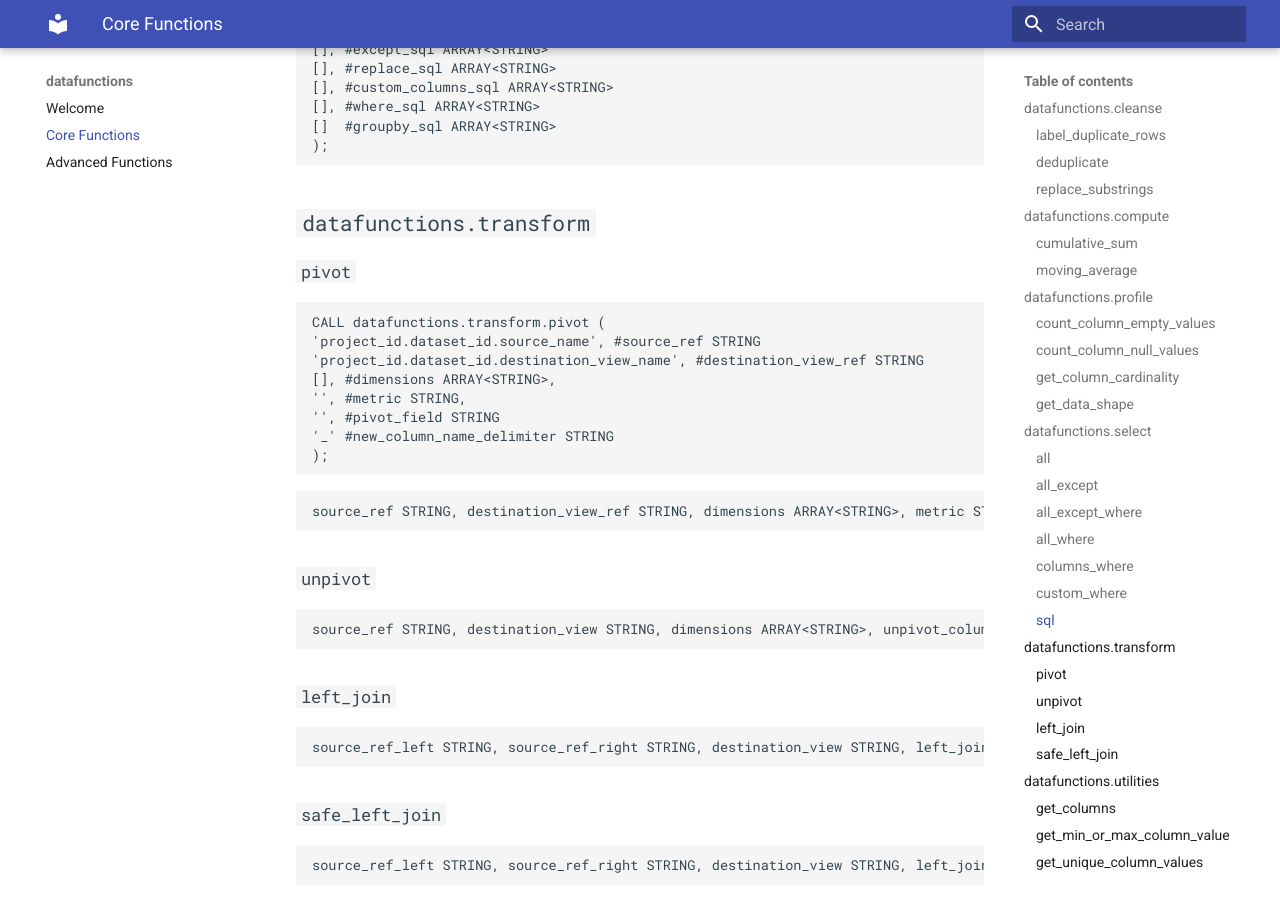
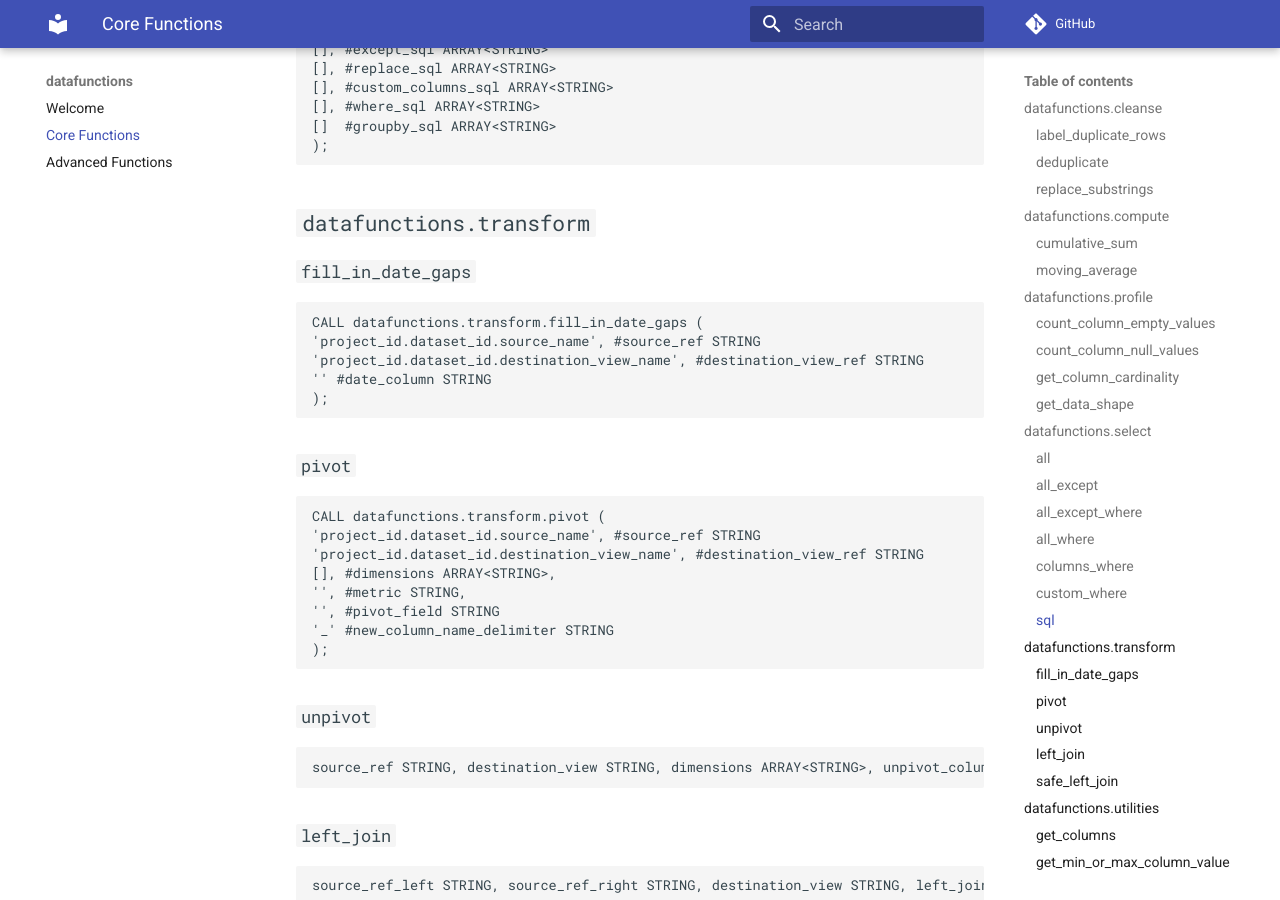
Before and after one commit to datafunctions/datafunctions.github.io, an MkDocs documentation site: the page built from docs/core_functions.md, in a window 1280 px wide and 900 px high, scrolled down 2985 px. Built offline with MkDocs 1.6.1 and Material for MkDocs 9.7.7, drawn with Linux system fonts in a browser that asks for light colours; comment, search, counter and statistics services are not loaded.

Commit message:
core function updates

````diff
--- a/docs/core_functions.md
+++ b/docs/core_functions.md
@@ -96,8 +96,17 @@ CALL datafunctions.select.sql (
 ```
 
 ##`datafunctions.transform`
+###`fill_in_date_gaps`
+``` SQL
+CALL datafunctions.transform.fill_in_date_gaps (
+'project_id.dataset_id.source_name', #source_ref STRING
+'project_id.dataset_id.destination_view_name', #destination_view_ref STRING
+'' #date_column STRING
+);
+```
+
 ###`pivot`
-```
+``` SQL
 CALL datafunctions.transform.pivot (
 'project_id.dataset_id.source_name', #source_ref STRING
 'project_id.dataset_id.destination_view_name', #destination_view_ref STRING
@@ -108,7 +117,7 @@ CALL datafunctions.transform.pivot (
 );
 ```
 
-    source_ref STRING, destination_view_ref STRING, dimensions ARRAY<STRING>, metric STRING, pivot_field STRING, column_naming_format ARRAY<STRING>
+
 
 ###`unpivot`
     source_ref STRING, destination_view STRING, dimensions ARRAY<STRING>, unpivot_columns ARRAY<STRING>
--- a/mkdocs.yml
+++ b/mkdocs.yml
@@ -9,6 +9,8 @@ nav:
   - 'index.md'
   - 'core_functions.md'
   - 'advanced_functions.md'
+
+repo_url: https://github.com/datafunctions/datafunctions.github.io
 
 google_analytics:
   - UA-119865580-4
````
